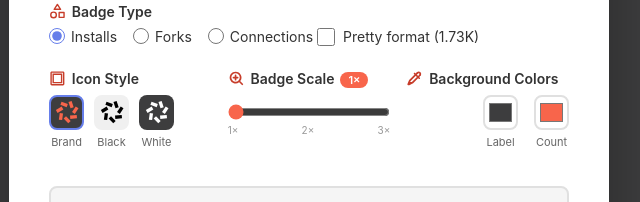
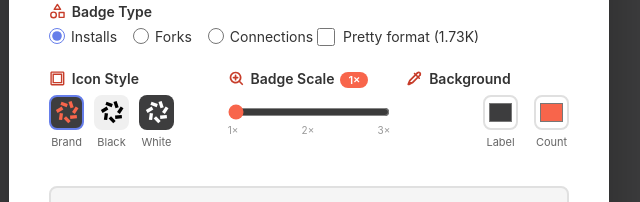
Before and after one commit to hossain-khan/trmnl-badges, a website: page index.html in a window 1280 px wide. Shown: the part 368-570 px from the top of the page, 331-971 px from the left. Drawn offline with Linux system fonts and the light colour scheme.

Commit message:
[UPDATE] Label

```diff
--- a/index.html
+++ b/index.html
@@ -1169,7 +1169,7 @@
                 <path
                   d="m9.4373 4.84541c-.39052-.39052-.39052-1.02369 0-1.41421.39053-.39053 1.0237-.39053 1.4142 0l5.6569 5.65685c.3905.39053.3905 1.02365 0 1.41425-.3906.3905-1.0237.3905-1.4142 0z"
                 /></svg
-              >Background Colors</label
+              >Background</label
             >
             <div class="color-row">
               <div class="color-item">
```
